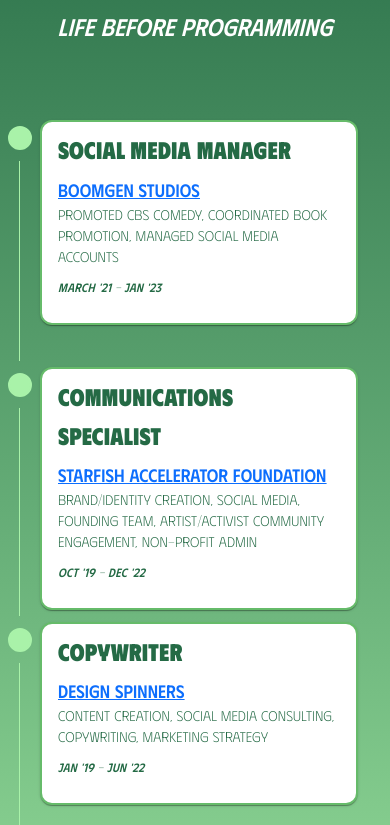
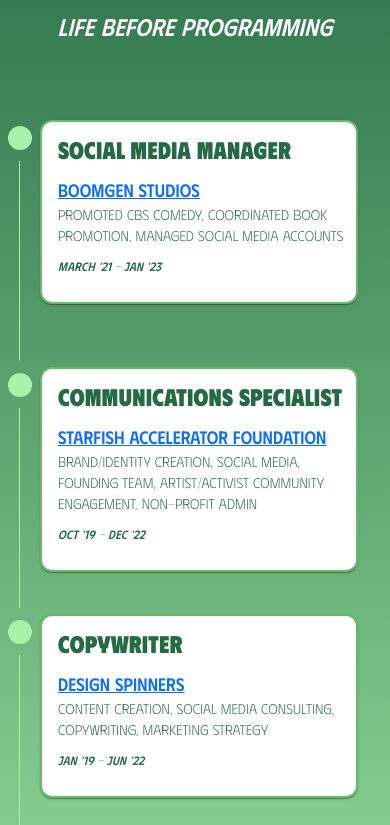
Before and after one commit to s1nghularity/personal-portfolio, a React (Create React App) app: page / in a window 390 px wide. Shown: the part 3119-3944 px from the top of the page. Built offline with nearby package versions, Linux system fonts and the light colour scheme.

Commit message:
Update Timeline.css
updated padding-right to include more text in a line

```diff
--- a/src/styles/Timeline.css
+++ b/src/styles/Timeline.css
@@ -91,6 +91,7 @@
 
   div.MuiPaper-root.MuiPaper-elevation.MuiPaper-rounded.MuiPaper-elevation1.MuiCard-root{
     padding-left: 1rem !important;
+    padding-right: .25rem !important;
   }
 
 
```
